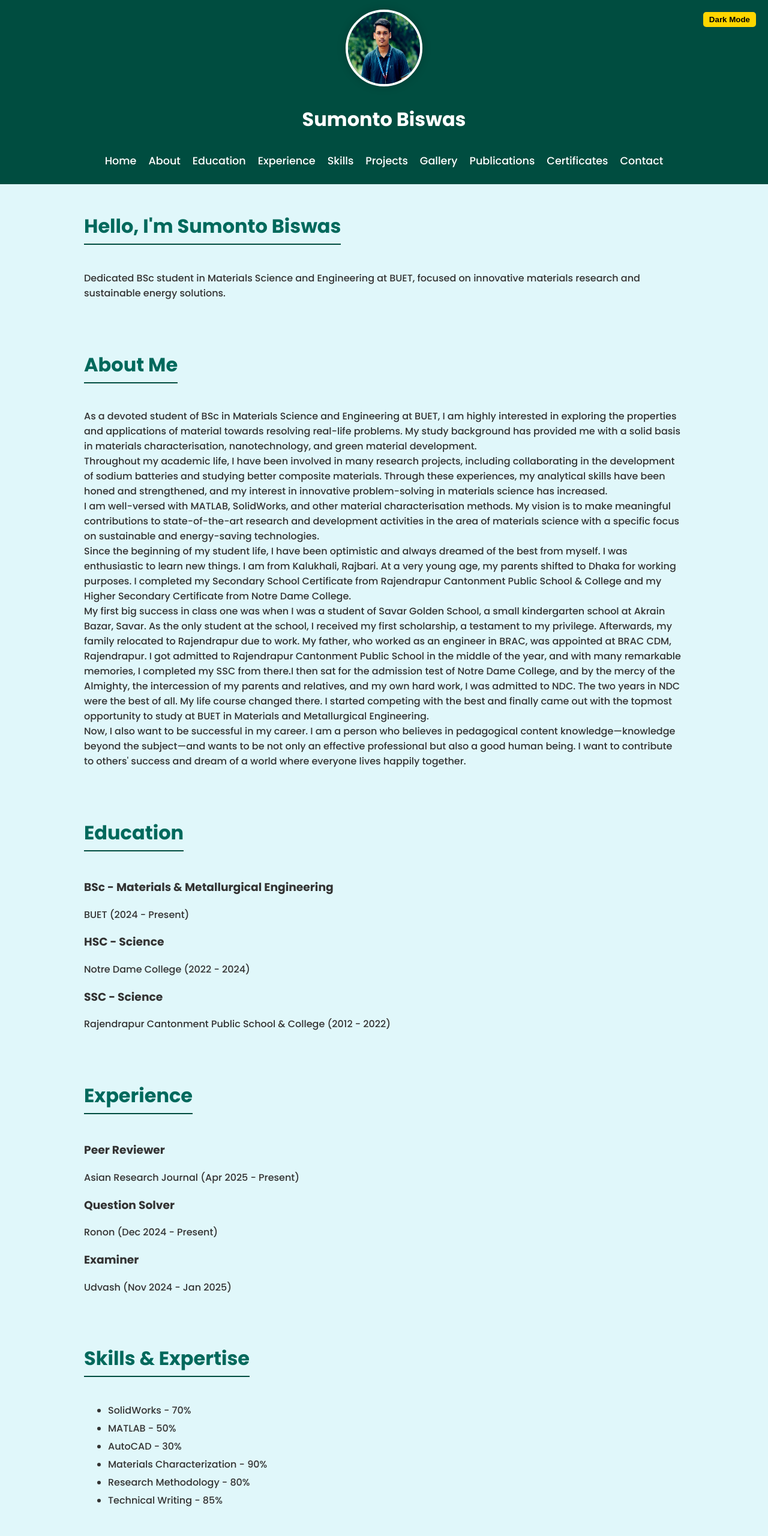
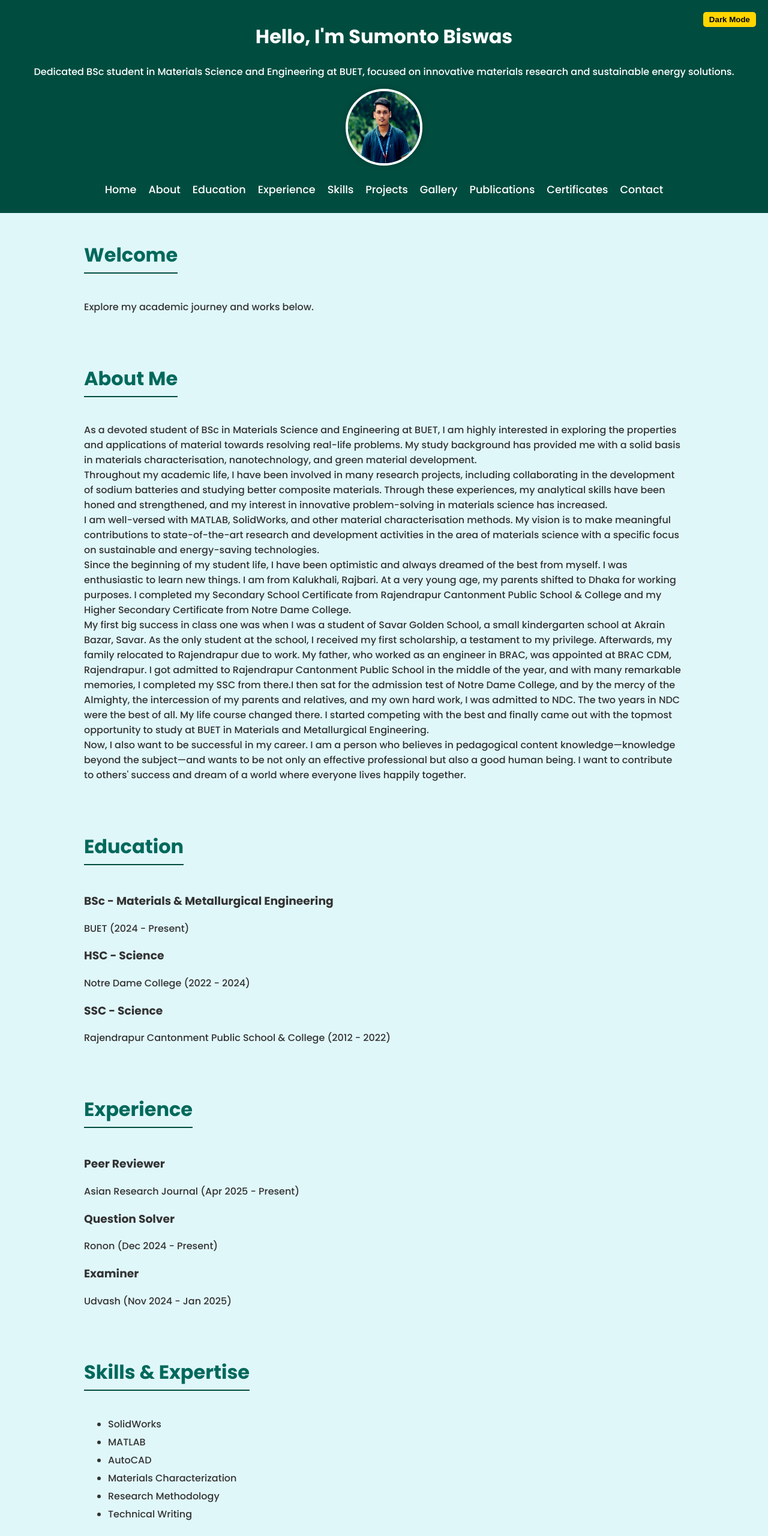
Before and after one commit to Sumonto-2004/Portfolio, a plain HTML site: page index.html in a window 1280 px wide. Shown: the top 2560 px of the page at 60% size. Drawn offline with Linux system fonts and the light colour scheme.

Commit message:
Update index.html
whole update

```diff
--- a/index.html
+++ b/index.html
@@ -9,9 +9,12 @@
 </head>
 <body>
   <header>
-    <div class="profile">
-      <img src="images/profile.jpg" alt="Profile Picture" class="profile-pic" />
-      <h1>Sumonto Biswas</h1>
+    <div class="intro-header">
+      <div class="intro-text">
+        <h1>Hello, I'm Sumonto Biswas</h1>
+        <p>Dedicated BSc student in Materials Science and Engineering at BUET, focused on innovative materials research and sustainable energy solutions.</p>
+      </div>
+      <img src="images/profile.jpg" alt="Profile Picture" class="profile-pic square" />
     </div>
     <nav>
       <ul>
@@ -30,9 +33,10 @@
     <button id="theme-toggle" class="theme-toggle">Dark Mode</button>
   </header>
 
-  <section id="home">
-    <h2>Hello, I'm Sumonto Biswas</h2>
-    <p>Dedicated BSc student in Materials Science and Engineering at BUET, focused on innovative materials research and sustainable energy solutions.</p>
+  <main>
+    <section id="home" class="active">
+      <h2>Welcome</h2>
+      <p>Explore my academic journey and works below.</p>
     </section>
 
     <section id="about">
@@ -63,12 +67,12 @@
     <section id="skills">
       <h2>Skills & Expertise</h2>
       <ul>
-      <li>SolidWorks - 70%</li>
-      <li>MATLAB - 50%</li>
-      <li>AutoCAD - 30%</li>
-      <li>Materials Characterization - 90%</li>
-      <li>Research Methodology - 80%</li>
-      <li>Technical Writing - 85%</li>
+        <li>SolidWorks</li>
+        <li>MATLAB</li>
+        <li>AutoCAD</li>
+        <li>Materials Characterization</li>
+        <li>Research Methodology</li>
+        <li>Technical Writing</li>
       </ul>
     </section>
 
@@ -115,6 +119,7 @@
         <button type="submit">Send Message</button>
       </form>
     </section>
+  </main>
 
   <footer>
     <p>© 2025 Sumonto Biswas</p>
```
Lines whose indentation alone changed are shown as unchanged.
